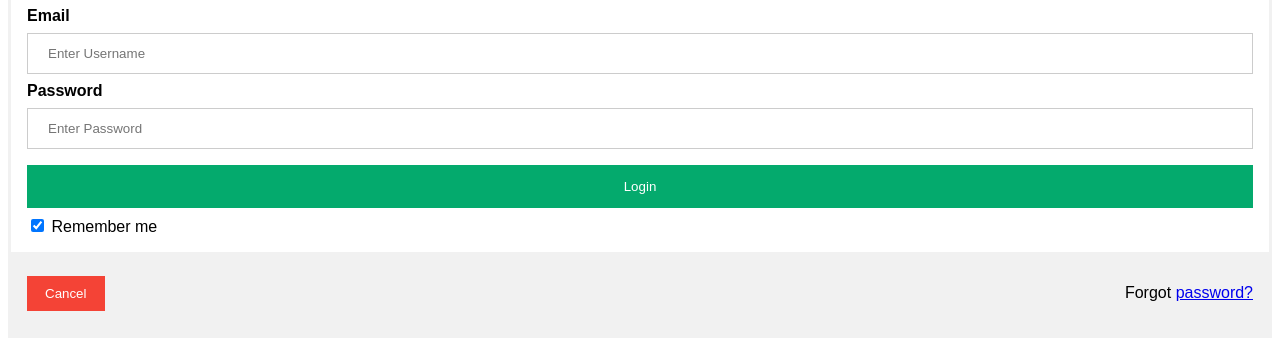
After one commit to yamanpareek/urlshohrt, a Django app: page /signin/ in a window 1280 px wide. The commit adds this page. Shown: the part 497-843 px from the top of the page. Run offline with Django 4.2, Linux system fonts and the light colour scheme.

Commit message:
login functionality added

```diff
--- a/app/views.py
+++ b/app/views.py
@@ -4,16 +4,41 @@ from django.db import connection
 # Create your views here.
 def xyz(request):
     return render(request,"index.html")
+
 def signup(request):
-    email = request.GET['email']
-    psw = request.GET['password']
-    data = {'email': email, 'password': psw}
+    email = request.POST['email']
+    psw = request.POST['password']
     cursor = connection.cursor()
-    query = "insert into users (email, password) values(%s,%s)"
-    values = (email, psw)
-    cursor.execute(query, values)
-    # query = "select * from city where name='"+email+"'"
-    # cursor.execute(query)
-    # row = cursor.fetchone()
-    # print(row)
-    return render(request, "first.html", data)
+    query1 = "select * from users where email='"+email+"'"
+    cursor.execute(query1)
+    data = cursor.fetchall()
+    if len(data) > 0:
+        data = {'email': "Already User", 'password': " "}
+        return render(request, "first.html", data)
+    else:
+        query2 = "insert into users (email, password) values(%s,%s)"
+        values2 = (email, psw)
+        cursor.execute(query2, values2)
+        data = {'email': email, 'password': psw}
+        return render(request, "first.html", data)
+
+def signin(request):
+    return render(request,"login.html")
+
+def login(request):
+    email = request.POST['email']
+    psw = request.POST['password']
+    cursor = connection.cursor()
+    query1 = "select * from users where email='" + email + "'"
+    cursor.execute(query1)
+    data = cursor.fetchone()
+    if data is None:
+        data = {'email': "Not signedUp", 'password': " "}
+        return render(request, "first.html", data)
+    else:
+        if data[1] == psw:
+            data = {'email': "login complete", 'password': " "}
+            return render(request, "first.html", data)
+        else:
+            data = {'email': "password is wrong", 'password': " "}
+            return render(request, "first.html", data)
--- a/application/settings.py
+++ b/application/settings.py
@@ -43,7 +43,7 @@ MIDDLEWARE = [
     'django.middleware.security.SecurityMiddleware',
     'django.contrib.sessions.middleware.SessionMiddleware',
     'django.middleware.common.CommonMiddleware',
-    'django.middleware.csrf.CsrfViewMiddleware',
+    # 'django.middleware.csrf.CsrfViewMiddleware',
     'django.contrib.auth.middleware.AuthenticationMiddleware',
     'django.contrib.messages.middleware.MessageMiddleware',
     'django.middleware.clickjacking.XFrameOptionsMiddleware',
--- a/application/urls.py
+++ b/application/urls.py
@@ -15,12 +15,12 @@ Including another URLconf
 """
 from django.contrib import admin
 from django.urls import path
-from app.views import xyz,signup
+from app.views import xyz,signup,signin,login
 
 urlpatterns = [
     path('admin/', admin.site.urls),
     path('xyz/', xyz),
     path('signup', signup),
-
-
+    path('signin/',signin),
+    path('login',login),
 ]
--- a/templates/first.html
+++ b/templates/first.html
@@ -1,5 +1,5 @@
 <html>
 <body>
-hello {{ email }} welcome to my site yours password is {{ password }}
+hello {{ email }} {{ password }}
 </body>
 </html>
--- a/templates/index.html
+++ b/templates/index.html
@@ -85,7 +85,7 @@ button:hover {
 </script>
 <body>
 
-<form action="/signup"  onsubmit="return passwordValidation()" style="border:1px solid #ccc">
+<form action="/signup" method="post" onsubmit="return passwordValidation()" style="border:1px solid #ccc">
   <div class="container">
     <h1>Sign Up</h1>
     <p>Please fill in this form to create an account.</p>
--- /dev/null
+++ b/templates/login.html
@@ -0,0 +1,98 @@
+<!DOCTYPE html>
+<html>
+<head>
+<meta name="viewport" content="width=device-width, initial-scale=1">
+<style>
+body {font-family: Arial, Helvetica, sans-serif;}
+form {border: 3px solid #f1f1f1;}
+
+input[type=text], input[type=password] {
+  width: 100%;
+  padding: 12px 20px;
+  margin: 8px 0;
+  display: inline-block;
+  border: 1px solid #ccc;
+  box-sizing: border-box;
+}
+
+button {
+  background-color: #04AA6D;
+  color: white;
+  padding: 14px 20px;
+  margin: 8px 0;
+  border: none;
+  cursor: pointer;
+  width: 100%;
+}
+
+button:hover {
+  opacity: 0.8;
+}
+
+.cancelbtn {
+  width: auto;
+  padding: 10px 18px;
+  background-color: #f44336;
+}
+
+.imgcontainer {
+  text-align: center;
+  margin: 24px 0 12px 0;
+}
+
+img.avatar {
+  width: 40%;
+  border-radius: 50%;
+}
+
+.container {
+  padding: 16px;
+}
+
+span.psw {
+  float: right;
+  padding-top: 16px;
+}
+
+/* Change styles for span and cancel button on extra small screens */
+@media screen and (max-width: 300px) {
+  span.psw {
+     display: block;
+     float: none;
+  }
+  .cancelbtn {
+     width: 100%;
+  }
+}
+</style>
+</head>
+<body>
+
+<h2>Login Form</h2>
+
+<form action="/login" method="post">
+  <div class="imgcontainer">
+    <img src="img_avatar2.png" alt="Avatar" class="avatar">
+  </div>
+
+  <div class="container">
+    <label for="uname"><b>Email</b></label>
+    <input type="text" placeholder="Enter Username" name="email" id="uname" required>
+
+    <label for="psw"><b>Password</b></label>
+    <input type="password" placeholder="Enter Password" name="password" id="psw" required>
+
+    <button type="submit">Login</button>
+    <label>
+      <input type="checkbox" checked="checked" name="remember"> Remember me
+    </label>
+  </div>
+
+  <div class="container" style="background-color:#f1f1f1">
+    <button type="button" class="cancelbtn">Cancel</button>
+    <span class="psw">Forgot <a href="#">password?</a></span>
+  </div>
+</form>
+
+</body>
+</html>
```
